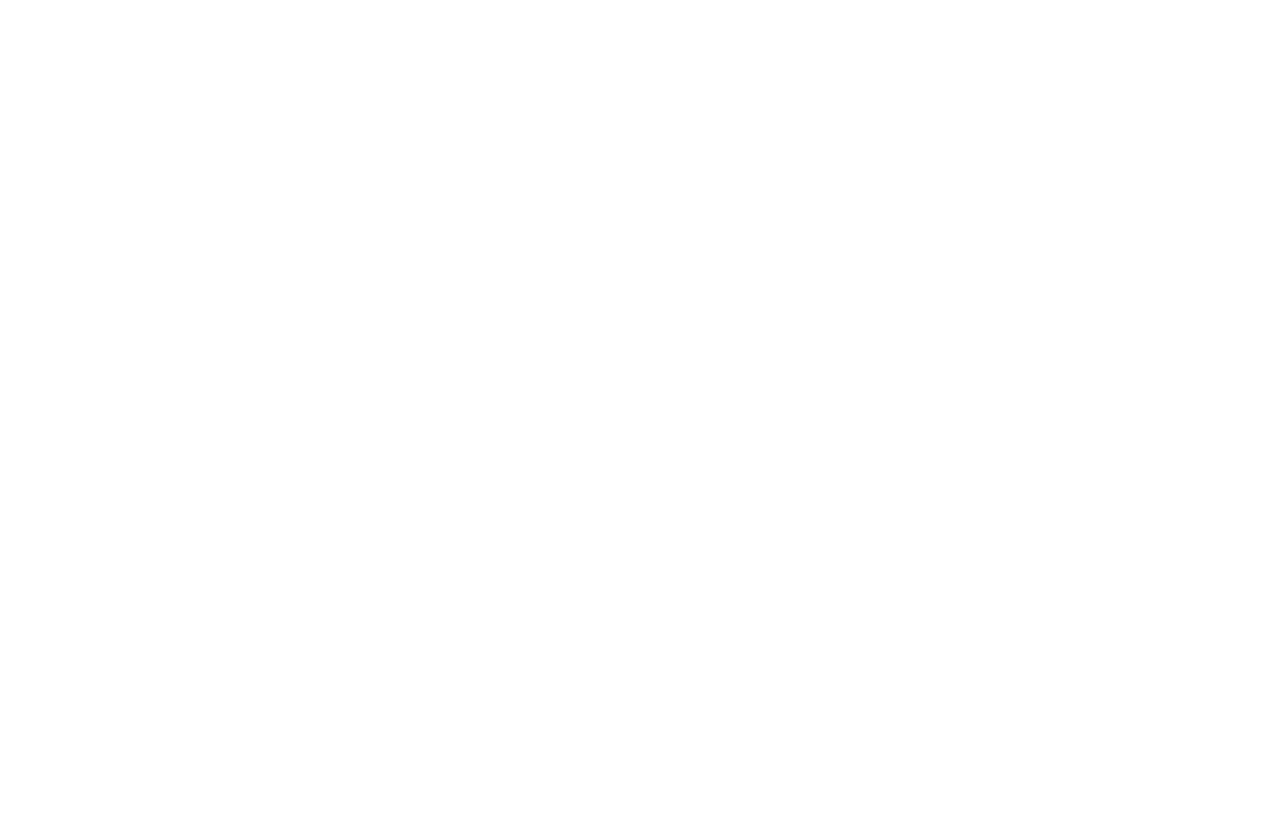
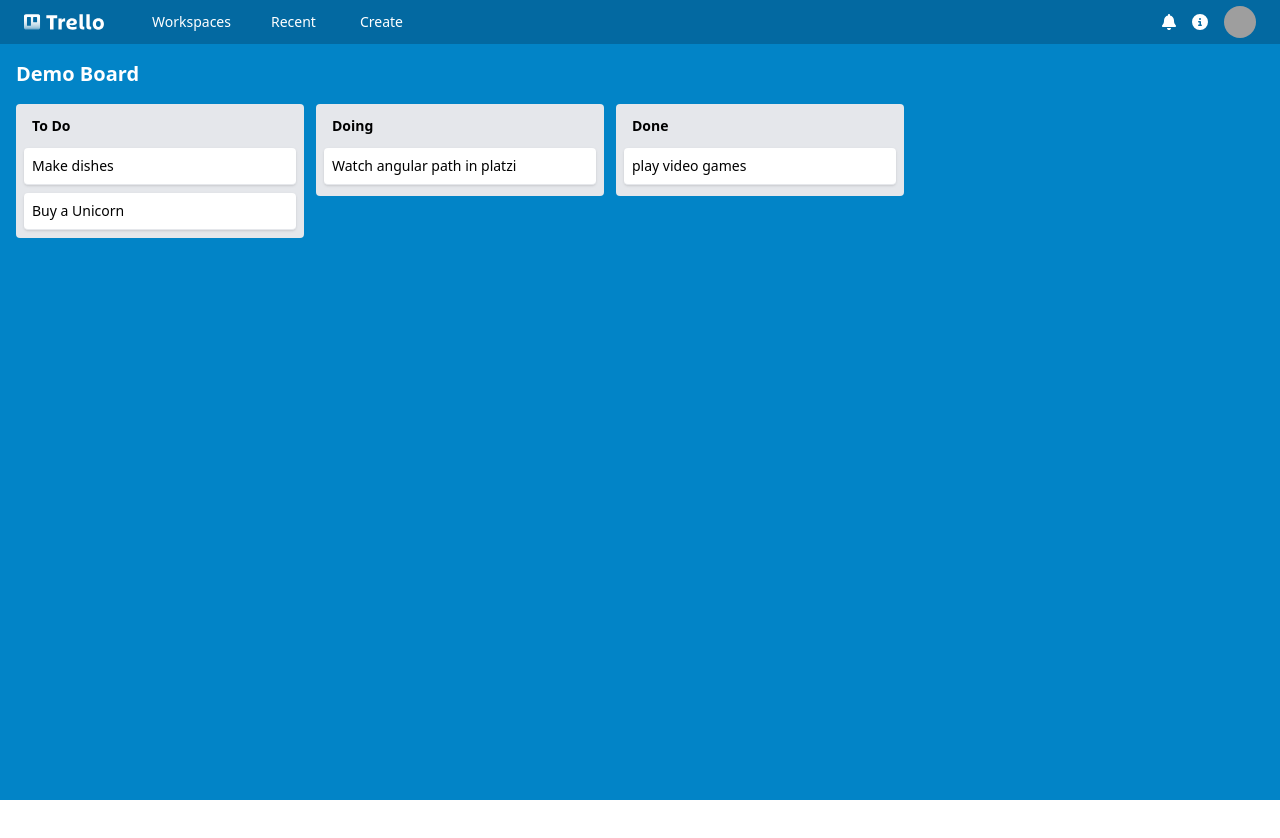
Before and after one commit to JuliethEstefaniaOsorioIng/Trello-Clone, an Angular app in the folder trello-clone/: page /board in a window 1280 px wide. Before the commit this address led to /. Shown: the top 838 px of the page. Before the commit the page ends 800 px from the top, so only its background shows below. Built offline with nearby package versions, Linux system fonts and the light colour scheme; grey boxes are pictures that could not be loaded.

Commit message:
Accordions, Drag and Drop with de CDK

```diff
--- a/trello-clone/src/app/app-routing.module.ts
+++ b/trello-clone/src/app/app-routing.module.ts
@@ -2,6 +2,7 @@ import { NgModule } from '@angular/core';
 import { RouterModule, Routes } from '@angular/router';
 import { LoginComponent } from './pages/login/login.component';
 import { BoardsComponent } from './pages/boards/boards.component';
+import { BoardComponent } from './pages/board/board.component';
 
 const routes: Routes = [
   {
@@ -11,6 +12,10 @@ const routes: Routes = [
   {
     path: 'boards',
     component: BoardsComponent
+  },
+  {
+    path:'board',
+    component:BoardComponent
   }
 ];
 
--- /dev/null
+++ b/trello-clone/src/app/models/todo.model.ts
@@ -0,0 +1,5 @@
+export interface ToDo{
+    id: string;
+    title: string;
+
+}
--- /dev/null
+++ b/trello-clone/src/app/pages/board/board.component.html
@@ -0,0 +1,69 @@
+<div class="flex flex-col h-screen">
+  <app-navbar></app-navbar>
+  <div class="w-full grow bg-sky-600 px-4 pb-4">
+    <div>
+      <h2 class="text-xl font-bold text-white my-4">Demo Board</h2>
+    </div>
+    <div class="flex items-start w-full h-full" cdkDropListGroup>
+      <div class="rounded bg-gray-200 w-72 p-2 mr-3">
+        <div class="flex justify-between py-1">
+          <h3 class="text-sm font-bold ml-2">To Do</h3>
+        </div>
+
+        <div
+          class="text-sm mt-2 min-h-[2.5rem]"
+          cdkDropList
+          (cdkDropListDropped)="drop($event)" [cdkDropListData]="todos"
+        >
+          <div
+            *ngFor="let element of todos"
+            cdkDrag
+            class="bg-white shadow p-2 rounded mt-2 border-b border-x-gray-300 cursor-pointer hover:bg-gray-400"
+          >
+            {{ element.title }}
+          </div>
+        </div>
+      </div>
+
+      <div class="rounded bg-gray-200 w-72 p-2 mr-3">
+        <div class="flex justify-between py-1">
+          <h3 class="text-sm font-bold ml-2">Doing</h3>
+        </div>
+
+        <div
+          class="text-sm mt-2 min-h-[2.5rem]"
+          cdkDropList
+          (cdkDropListDropped)="drop($event)" [cdkDropListData]="doing"
+        >
+          <div
+            *ngFor="let element of doing"
+            cdkDrag
+            class="bg-white shadow p-2 rounded mt-2 border-b border-x-gray-300 cursor-pointer hover:bg-gray-400"
+          >
+            {{ element.title }}
+          </div>
+        </div>
+      </div>
+
+      <div class="rounded bg-gray-200 w-72 p-2 mr-3">
+        <div class="flex justify-between py-1">
+          <h3 class="text-sm font-bold ml-2">Done</h3>
+        </div>
+
+        <div
+        class="text-sm mt-2 min-h-[2.5rem]"
+        cdkDropList
+        (cdkDropListDropped)="drop($event)" [cdkDropListData]="done"
+      >
+        <div
+          *ngFor="let element of done"
+          cdkDrag
+          class="bg-white shadow p-2 rounded mt-2 border-b border-x-gray-300 cursor-pointer hover:bg-gray-400"
+        >
+          {{ element.title }}
+        </div>
+      </div>
+      </div>
+    </div>
+  </div>
+</div>
--- /dev/null
+++ b/trello-clone/src/app/pages/board/board.component.ts
@@ -0,0 +1,68 @@
+import { Component } from '@angular/core';
+import {
+  CdkDragDrop,
+  moveItemInArray,
+  transferArrayItem,
+} from '@angular/cdk/drag-drop';
+import { ToDo } from 'src/app/models/todo.model';
+
+@Component({
+  selector: 'app-board',
+  templateUrl: './board.component.html',
+  styles: [
+    `
+      /* Animate items as they're being sorted. */
+      .cdk-drop-list-dragging .cdk-drag {
+        transition: transform 250ms cubic-bezier(0, 0, 0.2, 1);
+      }
+
+      /* Animate an item that has been dropped. */
+      .cdk-drag-animating {
+        transition: transform 300ms cubic-bezier(0, 0, 0.2, 1);
+      }
+    `,
+  ],
+})
+export class BoardComponent {
+  todos: ToDo[] = [
+    {
+      id: '1',
+      title: 'Make dishes',
+    },
+    {
+      id: '2',
+      title: 'Buy a Unicorn',
+    },
+  ];
+
+  doing: ToDo[] = [
+    {
+      id: '3',
+      title: 'Watch angular path in platzi',
+    },
+  ];
+
+  done: ToDo[] = [
+    {
+      id: '4',
+      title: 'play video games',
+    },
+  ];
+
+  drop(event: CdkDragDrop<ToDo[]>) {
+    if (event.previousContainer === event.container) {
+      moveItemInArray(
+        event.container.data,
+        event.previousIndex,
+        event.currentIndex
+      );
+    } else {
+      transferArrayItem(
+        event.previousContainer.data,
+        event.container.data,
+        event.previousIndex,
+        event.currentIndex
+      );
+    }
+  }
+}
--- a/trello-clone/src/app/pages/boards/boards.component.html
+++ b/trello-clone/src/app/pages/boards/boards.component.html
@@ -3,26 +3,78 @@
   <div class="w-screen h-screen relative">
     <div class="flex">
       <div class="relative w-3/12 mt-10">
-      <ul class="flex flex-col space-y-5">
+        <ul class="flex flex-col space-y-5 mb-10">
           <li
-          class="flex space-x-2 p-1 mt-4 mx-8 border-2 rounded w-2/3 bg-sky-100 px-4 text-sky-700"
+            class="flex space-x-2 p-1 mt-4 mx-8 rounded w-2/3 bg-sky-100 px-4 text-sky-700"
           >
             <fa-icon [icon]="faTrello"></fa-icon>
             <a href=""> Boards </a>
           </li>
           <li
-          class="flex space-x-2 p-1 mt-4 mx-8 border-2 rounded w-2/3 bg-sky-100 px-4 text-sky-700"
+            class="flex space-x-2 p-1 mt-4 mx-8 rounded w-2/3 bg-sky-100 px-4 text-sky-700"
           >
             <fa-icon [icon]="faBox"></fa-icon>
             <a href="">Templates</a>
           </li>
           <li
-          class="flex space-x-2 p-1 mt-4 mx-8 border-2 rounded w-2/3 bg-sky-100 px-4 text-sky-700"
+            class="flex space-x-2 p-1 mt-4 mx-8 rounded w-2/3 bg-sky-100 px-4 text-sky-700"
           >
             <fa-icon [icon]="faWaveSquare"></fa-icon>
             <a href="">Home</a>
           </li>
         </ul>
+        <cdk-accordion>
+          <cdk-accordion-item #accordionMenu="cdkAccordionItem">
+            <button class="w-2/3 py-1 px-2 mx-8 flex justify-between items-center" type="button" (click)="accordionMenu.toggle()">
+              My Workspace
+              <fa-icon [icon]="accordionMenu.expanded ? faAngleUp : faAngleDown"></fa-icon>
+            </button>
+            <div class="w-2/3 py-1 px-2 mx-8" [style.display]="accordionMenu.expanded ? '' : 'none'">
+              <ul class="ml-2 flex flex-col text-sm text-gray-700">
+                <li>
+                  <a class="block py-1 px-3"
+                    ><fa-icon [icon]="faTrello"></fa-icon> Boards</a
+                  >
+                </li>
+                <li>
+                  <a class="block py-1 px-3"
+                    ><fa-icon [icon]="faHeart"></fa-icon> Highlights</a
+                  >
+                </li>
+                <li>
+                  <a class="block py-1 px-3"
+                    ><fa-icon [icon]="faBorderAll"></fa-icon> Views</a
+                  >
+                </li>
+                <li>
+                  <a class="block py-1 px-3"
+                    ><fa-icon [icon]="faUsers"></fa-icon> Members</a
+                  >
+                </li>
+                <li>
+                  <a class="block py-1 px-3"
+                    ><fa-icon [icon]="faGear"></fa-icon> Settings</a
+                  >
+                </li>
+              </ul>
+            </div>
+          </cdk-accordion-item>
+        </cdk-accordion>
+
+        <!-- Dinamic Accordion -->
+        <!-- <cdk-accordion>
+          <cdk-accordion-item #accordionItem="cdkAccordionItem" *ngFor="let item of items">
+            <button class="w-3/12 py-1 px-2 mx-8 flex text-left" type="button" (click)="accordionItem.toggle()">
+              {{item.label}}
+            </button>
+            <div [style.display]="accordionItem.expanded ? '':'none'">
+              <ul>
+                <li class="py-1 px-2 mx-8" *ngFor="let subItem of item.items">{{subItem.label}}</li>
+              </ul>
+            </div>
+          </cdk-accordion-item>
+        </cdk-accordion> -->
+
       </div>
       <div class="relative w-9/12 mt-10">
         <div class="w-full">
@@ -31,20 +83,24 @@
             <p>Recently viewed</p>
           </ul>
           <ul class="grid grid-cols-4 gap-4">
-          <li class="border-2 rounded-md w-full h-24 text-white bg-blue-700 border-blue-700 inline-block align-top">
-
+            <li
+              class="border-2 rounded-md w-full h-24 text-white bg-blue-700 border-blue-700 inline-block align-top"
+            >
               <p>Board</p>
             </li>
-          <li class="border-2 rounded-md w-full h-24 text-white bg-green-700 border-green-700">
-
+            <li
+              class="border-2 rounded-md w-full h-24 text-white bg-green-700 border-green-700"
+            >
               <p>Board</p>
             </li>
-          <li class="border-2 rounded-md w-full h-24 text-white bg-red-700 border-red-700">
-
+            <li
+              class="border-2 rounded-md w-full h-24 text-white bg-red-700 border-red-700"
+            >
               <p>Board</p>
             </li>
-          <li class="border-2 rounded-md w-full h-24 text-white bg-pink-700 border-pink-700">
-
+            <li
+              class="border-2 rounded-md w-full h-24 text-white bg-pink-700 border-pink-700"
+            >
               <p>Board</p>
             </li>
           </ul>
--- a/trello-clone/src/app/pages/boards/boards.component.ts
+++ b/trello-clone/src/app/pages/boards/boards.component.ts
@@ -3,6 +3,12 @@ import {
   faClock,
   faWaveSquare,
   faBox,
+  faAngleUp,
+  faAngleDown,
+  faHeart,
+  faBorderAll,
+  faUsers,
+  faGear,
 } from '@fortawesome/free-solid-svg-icons';
 import { faTrello } from '@fortawesome/free-brands-svg-icons';
 
@@ -15,4 +21,48 @@ export class BoardsComponent {
   faBox = faBox;
   faClock = faClock;
   faTrello = faTrello;
+  faAngleUp = faAngleUp;
+  faAngleDown = faAngleDown;
+  faHeart = faHeart;
+  faBorderAll = faBorderAll;
+  faUsers = faUsers;
+  faGear = faGear;
+
+  // Dinamic accordion
+
+  // items=[
+  //   {
+  //     label: 'Item 1',
+  //     items:[
+  //       {
+  //         label: 'Sub item 1.1'
+  //       },
+  //       {
+  //         label: 'Sub item 1.2'
+  //       }
+  //     ]
+  //   },
+  //   {
+  //     label: 'Item 2',
+  //     items:[
+  //       {
+  //         label: 'Sub item 2.1'
+  //       }
+  //     ]
+  //   },
+  //   {
+  //     label: 'Item 3',
+  //     items:[
+  //       {
+  //         label: 'Sub item 3.1'
+  //       },
+  //       {
+  //         label: 'Sub item 3.2'
+  //       },
+  //       {
+  //         label: 'Sub item 3.3'
+  //       }
+  //     ]
+  //   }
+  // ]
 }
```
Also changed, not shown: trello-clone/src/app/app.module.ts (+12 -1 lines). Lines whose indentation alone changed are shown as unchanged.
